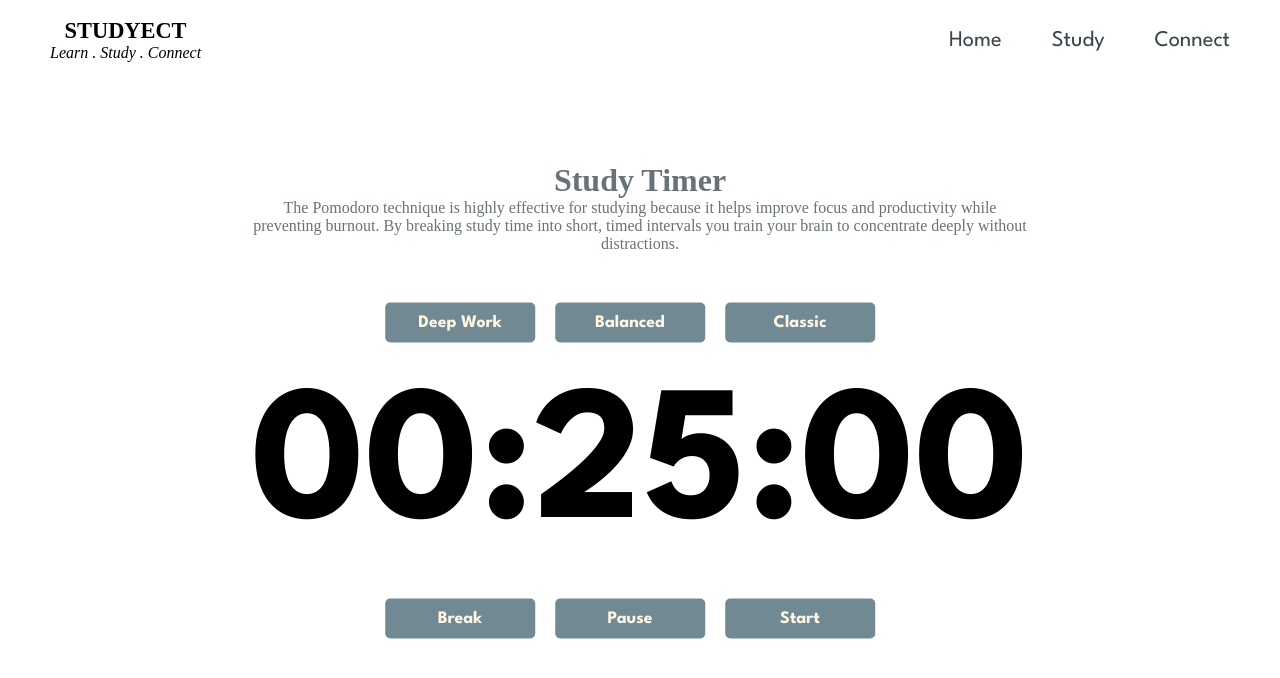
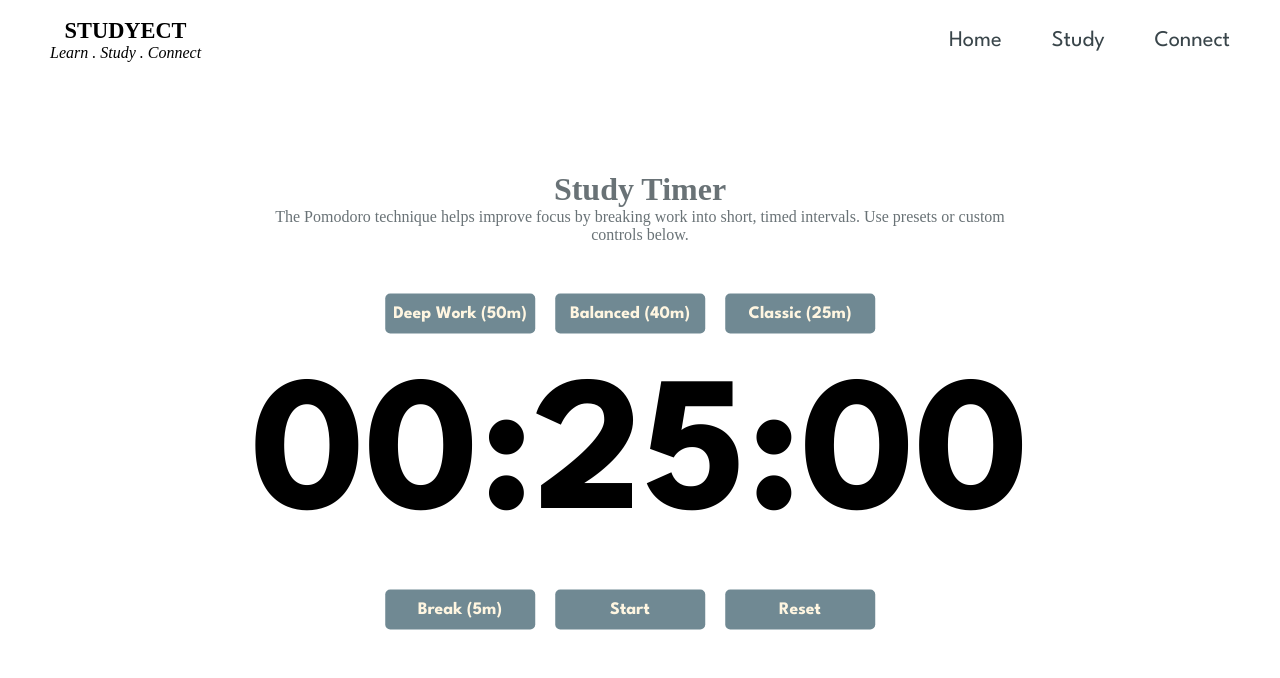
Before and after one commit to Tundoor/L.S.C, a React (Vite) app in the folder LSC/: page /study in a window 1280 px wide. Shown: the top 678 px of the page. Built offline with nearby package versions, Linux system fonts and the light colour scheme.

Commit message:
Added functionality for study timer

```diff
--- a/LSC/src/pages/study.jsx
+++ b/LSC/src/pages/study.jsx
@@ -1,52 +1,99 @@
-import { useEffect, useState } from "react"
+import { useEffect, useRef, useState } from "react"
 
-function Study () {
-   const [ hours, setHours ] = useState(0)
-   const [ minutes, setMinutes] = useState(0)
-   const [ seconds, setSeconds ] = useState(0)
-   let timer;
+function formatTime(totalSeconds) {
+  const hrs = Math.floor(totalSeconds / 3600)
+  const mins = Math.floor((totalSeconds % 3600) / 60)
+  const secs = totalSeconds % 60
+  const pad = (n) => String(n).padStart(2, "0")
+  return `${pad(hrs)}:${pad(mins)}:${pad(secs)}`
+}
+
+function Study() {
+  // total seconds remaining
+  const [secondsLeft, setSecondsLeft] = useState(25 * 60) // default 25m
+  const [isRunning, setIsRunning] = useState(false)
+  const timerRef = useRef(null)
+
+  // Preset handlers
+  const setPreset = (minutes) => {
+    setIsRunning(false)
+    clearInterval(timerRef.current)
+    setSecondsLeft(minutes * 60)
+  }
+
+  // Start the countdown
+  const onStart = () => {
+    if (isRunning) return
+    setIsRunning(true)
+  }
+
+  // Pause the countdown
+  const onPause = () => {
+    setIsRunning(false)
+  }
+
+  // Break (short break 5 minutes)
+  const onBreak = () => {
+    setIsRunning(false)
+    clearInterval(timerRef.current)
+    setSecondsLeft(5 * 60)
+  }
+
+  // Reset to default 25:00
+  const onReset = () => {
+    setIsRunning(false)
+    clearInterval(timerRef.current)
+    setSecondsLeft(25 * 60)
+  }
 
   useEffect(() => {
+    if (isRunning) {
+      timerRef.current = setInterval(() => {
+        setSecondsLeft((s) => {
+          if (s <= 1) {
+            clearInterval(timerRef.current)
+            setIsRunning(false)
+            return 0
+          }
+          return s - 1
+        })
+      }, 1000)
+    }
 
-    timer = setInterval(() => {
+    return () => clearInterval(timerRef.current)
+  }, [isRunning])
 
-    }, 1000)
-   })
-
-
- return(
+  return (
     <div className="timer-div">
       <div className="timer-intro">
         <h1>Study Timer</h1>
-        <p>The Pomodoro technique is highly effective for studying because it helps improve focus
-             and productivity while preventing burnout. By breaking study time into short, timed
-             intervals you train your brain to concentrate deeply without distractions.</p>
+        <p>
+          The Pomodoro technique helps improve focus by breaking work into
+          short, timed intervals. Use presets or custom controls below.
+        </p>
       </div>
+
       <div className="preset-timers">
-        <button className="pom-timer">Deep Work</button>
-        <button className="pom-timer">Balanced</button>
-        <button className="pom-timer">Classic</button>
+        <button className="pom-timer" onClick={() => setPreset(50)}>Deep Work (50m)</button>
+        <button className="pom-timer" onClick={() => setPreset(40)}>Balanced (40m)</button>
+        <button className="pom-timer" onClick={() => setPreset(25)}>Classic (25m)</button>
       </div>
+
       <div className="timer">
-        <h1 className="time hours">00:25:00</h1>
+        <h1 className="time hours">{formatTime(secondsLeft)}</h1>
       </div>
+
       <div className="timer-btn">
-        <button onClick={() => { onBreak() }}>Break</button>
-        <button onClick={() => { onPause() }}>Pause</button>
-        <button onClick={() => { onStart() }}>Start</button>
-    </div>
-    {/* <div className="add-timer">
-        <div className="add-timer-btn-div">
-            <button clanssName="add-timer-btn">Add timer</button>
-        </div>
-        <div className="dif-timers">
-            <div className="timer">
-                <h1>timer 1</h1>
+        <button onClick={onBreak}>Break (5m)</button>
+        {isRunning ? (
+          <button onClick={onPause}>Pause</button>
+        ) : (
+          <button onClick={onStart}>Start</button>
+        )}
+        <button onClick={onReset}>Reset</button>
       </div>
     </div>
-    </div> */}
-    </div>
   )
+}
 
-}
-export default  Study
+export default Study
```
Lines whose indentation alone changed are shown as unchanged.
